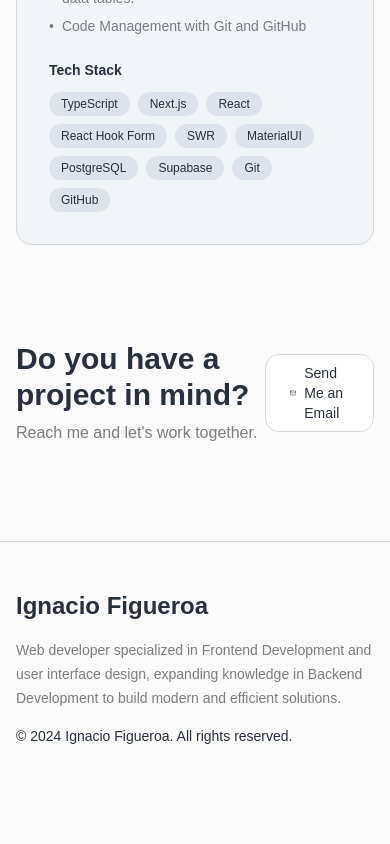
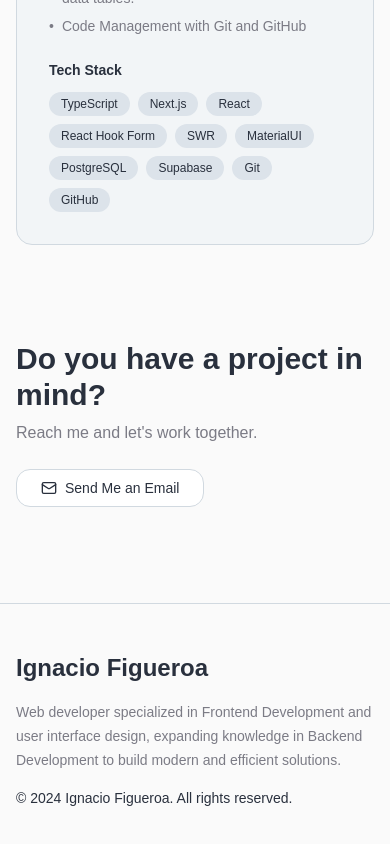
Before and after one commit to figueroaignacio/portfolio, a React (Vite) app: page / in a window 390 px wide. Shown: the part 1274-2118 px from the top of the page. Before the commit the page ends 2068 px from the top, so only its background shows below. Built offline with nearby package versions, Linux system fonts and the light colour scheme; a web font is replaced by a local one.

Commit message:
style: improve responsive behaviour

```diff
--- a/src/components/CallToAction.tsx
+++ b/src/components/CallToAction.tsx
@@ -9,7 +9,7 @@ export function CallToAction() {
 
   return (
     <div
-      className="flex items-center justify-between py-12">
+      className="flex items-center justify-between flex-wrap gap-y-6 py-12">
       <div className="space-y-2">
         <h3 className="text-3xl font-bold">{t("components.callToAction.title")}</h3>
         <h4 className="text-muted-foreground">{t("components.callToAction.subtitle")}</h4>
```
